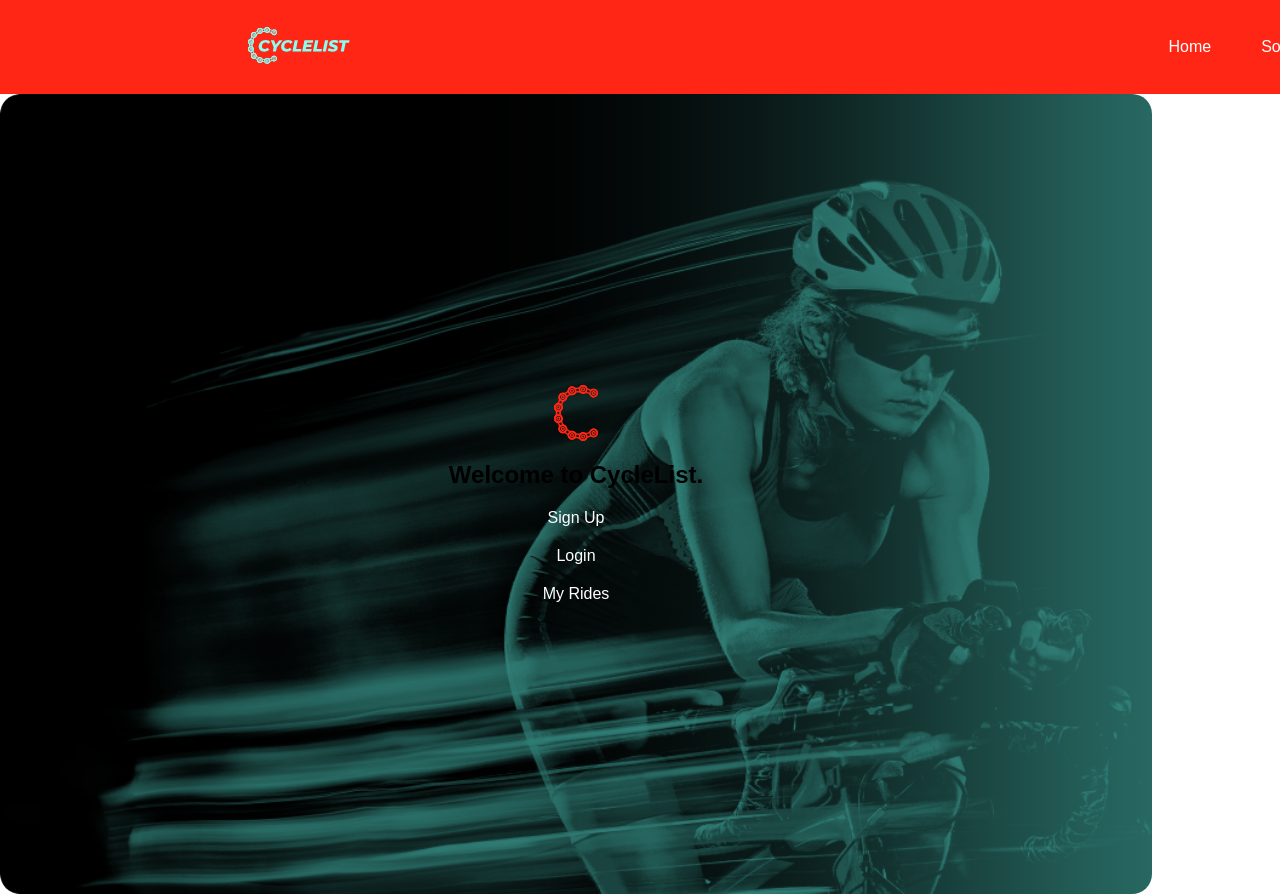
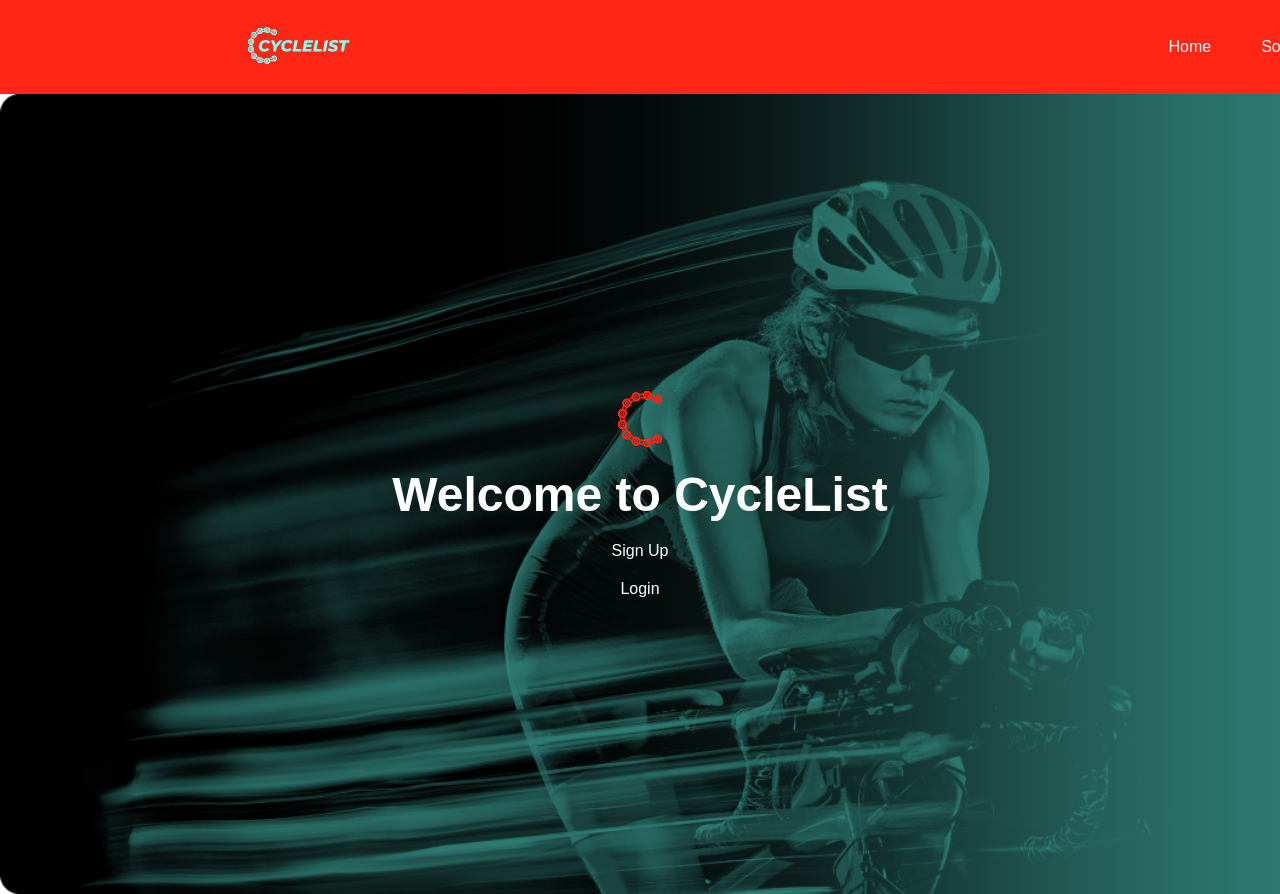
Before and after one commit to frank-booth/CycleList_Frontend, a React (Create React App) app in the folder client/: page / in a window 1280 px wide. Shown: the top 894 px of the page. Built offline with nearby package versions, Linux system fonts and the light colour scheme; no server answers.

Commit message:
fix link styles

```diff
--- a/client/src/App.css
+++ b/client/src/App.css
@@ -72,10 +72,15 @@
     background-size: cover;
     background-position: aboslute;
     height: 100vh;
-    width: 90%;
-    border-radius: 20px;
+    width: 100%;
+
     display: flex;
     flex-direction: column;
+  }
+
+  .page-home h1{
+    color: #FFFFFF;
+    font-size: 48px;
   }
 
   .cta{
@@ -95,3 +100,7 @@
     text-decoration: none;
 
   }
+
+  .cta-links:hover{
+    color: #CB1E11;
+  }
--- a/client/src/pages/Home.jsx
+++ b/client/src/pages/Home.jsx
@@ -7,10 +7,9 @@
     <section className='page-home'>
       <div className='cta'>
       <img src={CIcon} alt="c-logo-icon" className="c-icon" />
-        <h1>Welcome to CycleList.</h1>
+        <h1>Welcome to CycleList</h1>
         <NavLink className="cta-links" to="/signup">Sign Up</NavLink>
         <NavLink className="cta-links" to="/login">Login</NavLink>
-        <NavLink className="cta-links" to="/riders/:riderId">My Rides</NavLink>
 
       </div>
     </section>
```
